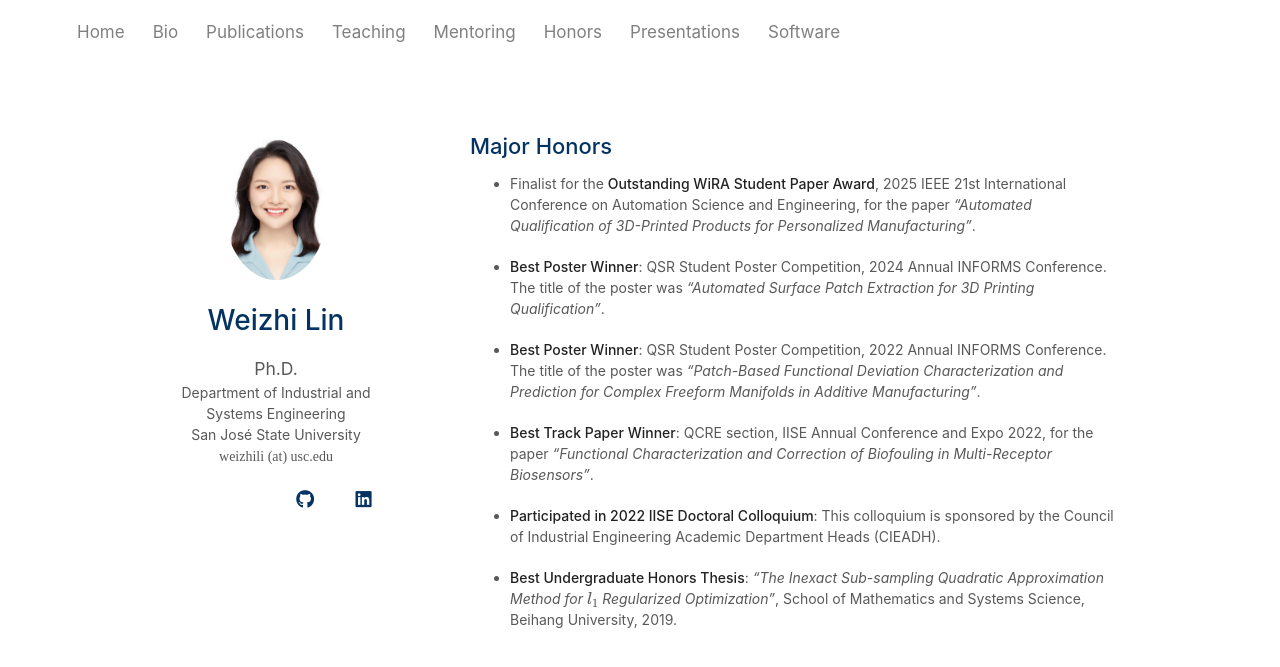
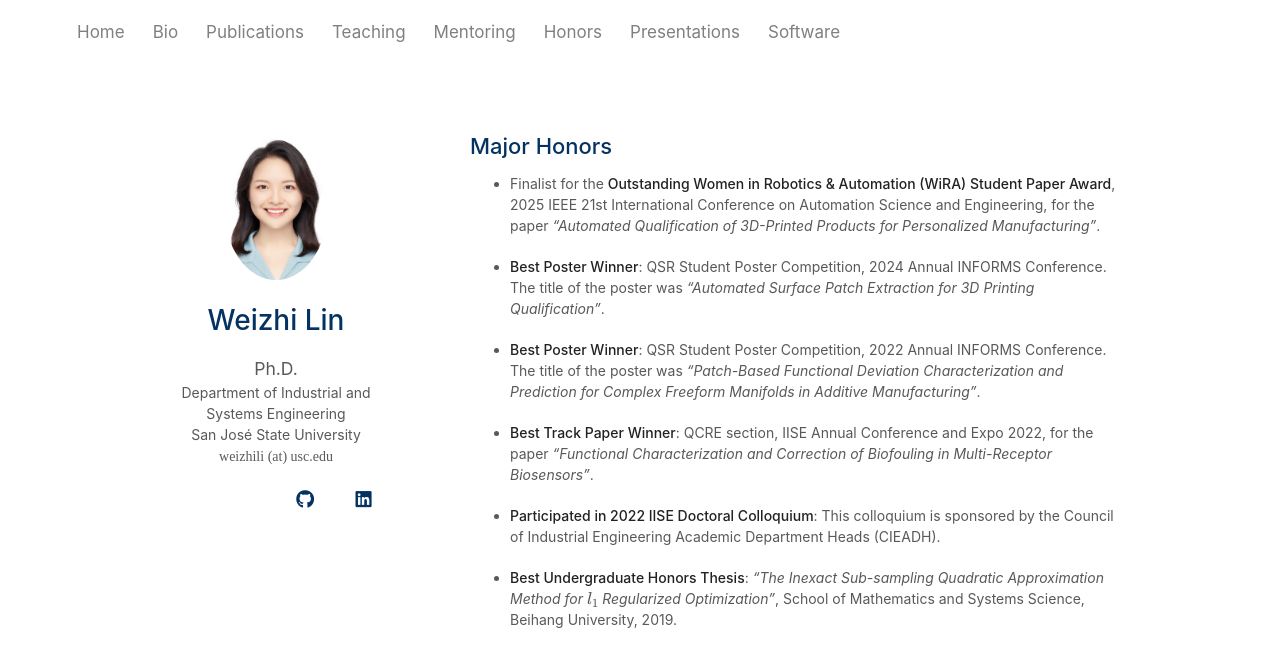
Before and after one commit to weizhi-lin/weizhi-lin.github.io, a Jekyll site: the page built from honors.md, in a window 1280 px wide. Shown: the top 667 px of the page. Built offline with Jekyll 4.4.1, drawn with Linux system fonts in a browser that asks for light colours; a style sheet for code colours, icons or effects is not loaded.

Commit message:
Update honors.md

```diff
--- a/_includes/honors.md
+++ b/_includes/honors.md
@@ -4,7 +4,7 @@
   Major Honors
 </h2>
 
-- Finalist for the **Outstanding WiRA Student Paper Award**, 2025 IEEE 21st International Conference on Automation Science and Engineering, for the paper *"Automated Qualification of 3D-Printed Products for Personalized Manufacturing"*.
+- Finalist for the **Outstanding Women in Robotics & Automation (WiRA) Student Paper Award**, 2025 IEEE 21st International Conference on Automation Science and Engineering, for the paper *"Automated Qualification of 3D-Printed Products for Personalized Manufacturing"*.
 
 - **Best Poster Winner**: QSR Student Poster Competition, 2024 Annual INFORMS Conference. The title of the poster was *“Automated Surface Patch Extraction for 3D Printing Qualification”*.
 
```
